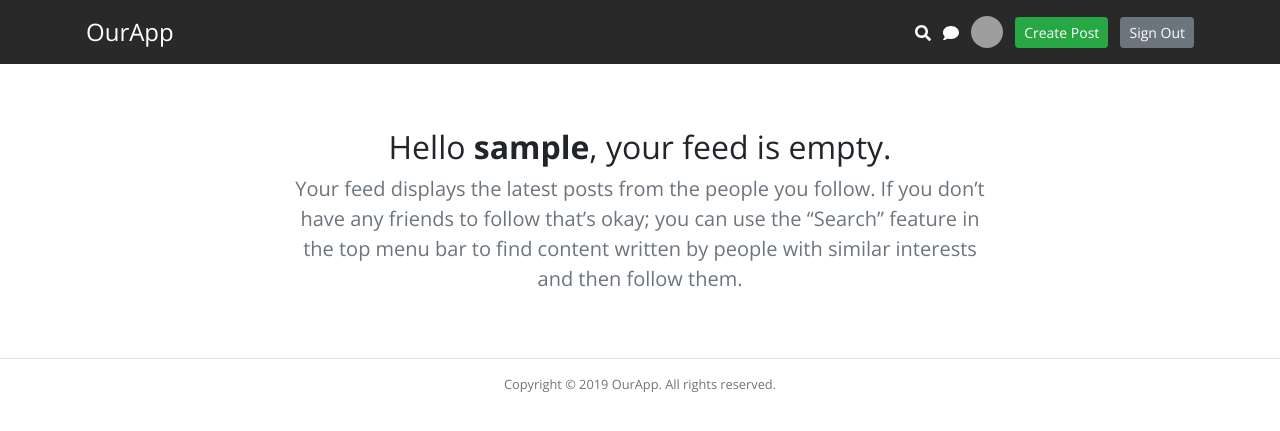
After one commit to Rafaelias86/SocialApp, a Node server app: template views/home-dashboard.ejs in a window 1280 px wide. The commit adds this page. Shown: the top 431 px of the page. Run offline with Node 20, Linux system fonts and the light colour scheme; the template is opened without the code that fills it: most values are stand-ins (such as "Sample title", 1, 10 or a date in 2020); some libraries are stand-ins or nearby versions; grey boxes are pictures that could not be loaded.

Commit message:
Sessions, Flash, login and logout added

```diff
--- a/app.js
+++ b/app.js
@@ -1,8 +1,20 @@
 const express = require("express")
 const app = express()
+const session =require("express-session")
+const MongoStore = require("connect-mongo")(session)
+const flash = require("connect-flash")
 const router = require("./router")
 
+let sessionOptions = session({
+    secret: "I need to get a job asap",
+    store: new MongoStore({client: require("./db")}),
+    resave: false,
+    saveUninitialized: false,
+    cookie: {maxAge: 1000 * 60 * 60 * 24, httpOnly: true}
+})
 
+app.use(sessionOptions)
+app.use(flash())
 app.use(express.urlencoded({extended: false}))
 app.use(express.json())
 app.use(express.static(__dirname + "/public"))
--- a/db.js
+++ b/db.js
@@ -3,7 +3,7 @@ const dotenv = require("dotenv")
 dotenv.config()
 
 mongodb.connect(process.env.CONNECTIONSTRING, {useNewUrlParser: true, useUnifiedTopology: true}, function(err, client){
-    module.exports = client.db()
+    module.exports = client
     const app = require("./app")
     app.listen(process.env.PORT, function(){
         console.log("listen port 3000")
--- a/router.js
+++ b/router.js
@@ -3,10 +3,9 @@ const router = express.Router()
 const userController = require("./controllers/userController")
 
 router.get("/", userController.home)
-
 router.post("/register", userController.register)
-
 router.post("/login", userController.login)
+router.post("/logout", userController.logout)
 
 
 
--- /dev/null
+++ b/views/home-dashboard.ejs
@@ -0,0 +1,47 @@
+<!doctype html>
+<html lang="en">
+<head>
+  <meta charset="UTF-8">
+  <meta name="viewport" content="width=device-width, initial-scale=1.0">
+  <meta http-equiv="X-UA-Compatible" content="ie=edge">
+  <title>OurApp</title>
+  <link rel="stylesheet" href="https://stackpath.bootstrapcdn.com/bootstrap/4.1.3/css/bootstrap.min.css" integrity="sha384-MCw98/SFnGE8fJT3GXwEOngsV7Zt27NXFoaoApmYm81iuXoPkFOJwJ8ERdknLPMO" crossorigin="anonymous">
+  <script defer src="https://use.fontawesome.com/releases/v5.5.0/js/all.js" integrity="sha384-GqVMZRt5Gn7tB9D9q7ONtcp4gtHIUEW/yG7h98J7IpE3kpi+srfFyyB/04OV6pG0" crossorigin="anonymous"></script>
+  <link href="https://fonts.googleapis.com/css?family=Open+Sans:300,300i,400,400i,700,700i" rel="stylesheet">
+  <link rel="stylesheet" href="main.css">
+</head>
+<body>
+  <header class="header-bar mb-3">
+    <div class="container d-flex flex-column flex-md-row align-items-center p-3">
+      <h4 class="my-0 mr-md-auto font-weight-normal"><a href="/" class="text-white">OurApp</a></h4>
+      <div class="flex-row my-3 my-md-0">
+        <a href="#" class="text-white mr-2 header-search-icon" title="Search" data-toggle="tooltip" data-placement="bottom"><i class="fas fa-search"></i></a>
+        <span class="text-white mr-2 header-chat-icon" title="Chat" data-toggle="tooltip" data-placement="bottom"><i class="fas fa-comment"></i></span>
+        <a href="#" class="mr-2"><img title="My Profile" data-toggle="tooltip" data-placement="bottom" style="width: 32px; height: 32px; border-radius: 16px;" src="https://gravatar.com/avatar/f64fc44c03a8a7eb1d52502950879659?s=128"></a>
+        <a class="btn btn-sm btn-success mr-2" href="#">Create Post</a>
+        <form action="/logout" method="POST" class="d-inline">
+          <button class="btn btn-sm btn-secondary">Sign Out</button>
+        </form>
+      </div>
+    </div>
+  </header>
+  <!-- header ends here -->
+
+  <div class="container py-md-5 container--narrow">
+    <div class="text-center">
+      <h2>Hello <strong><%= username %></strong>, your feed is empty.</h2>
+      <p class="lead text-muted">Your feed displays the latest posts from the people you follow. If you don&rsquo;t have any friends to follow that&rsquo;s okay; you can use the &ldquo;Search&rdquo; feature in the top menu bar to find content written by people with similar interests and then follow them.</p>
+    </div>
+  </div>
+
+  <!-- footer begins -->
+  <footer class="border-top text-center small text-muted py-3">
+    <p class="m-0">Copyright &copy; 2019 <a href="/" class="text-muted">OurApp</a>. All rights reserved.</p>
+  </footer>
+
+  <script src="https://code.jquery.com/jquery-3.3.1.slim.min.js" integrity="sha384-q8i/X+965DzO0rT7abK41JStQIAqVgRVzpbzo5smXKp4YfRvH+8abtTE1Pi6jizo" crossorigin="anonymous"></script>
+  <script src="https://cdnjs.cloudflare.com/ajax/libs/popper.js/1.14.3/umd/popper.min.js" integrity="sha384-ZMP7rVo3mIykV+2+9J3UJ46jBk0WLaUAdn689aCwoqbBJiSnjAK/l8WvCWPIPm49" crossorigin="anonymous"></script>
+  <script src="https://stackpath.bootstrapcdn.com/bootstrap/4.1.3/js/bootstrap.min.js" integrity="sha384-ChfqqxuZUCnJSK3+MXmPNIyE6ZbWh2IMqE241rYiqJxyMiZ6OW/JmZQ5stwEULTy" crossorigin="anonymous"></script>
+  <script>$('[data-toggle="tooltip"]').tooltip()</script>
+</body>
+</html>
```
Also changed, not shown: controllers/userController.js (+32 -15 lines), models/User.js (+20 -4 lines), views/home-guest.ejs (+38 -11 lines).
